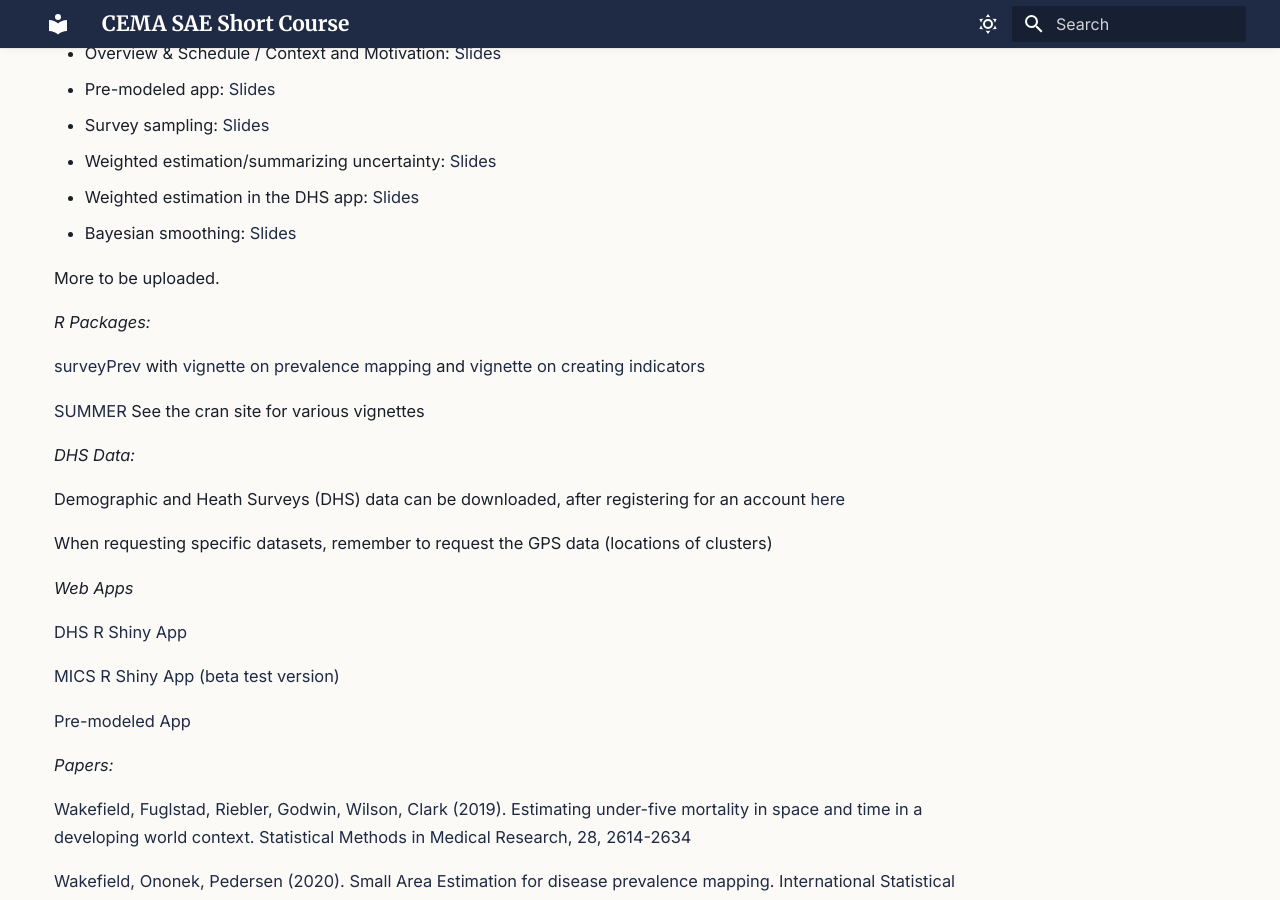
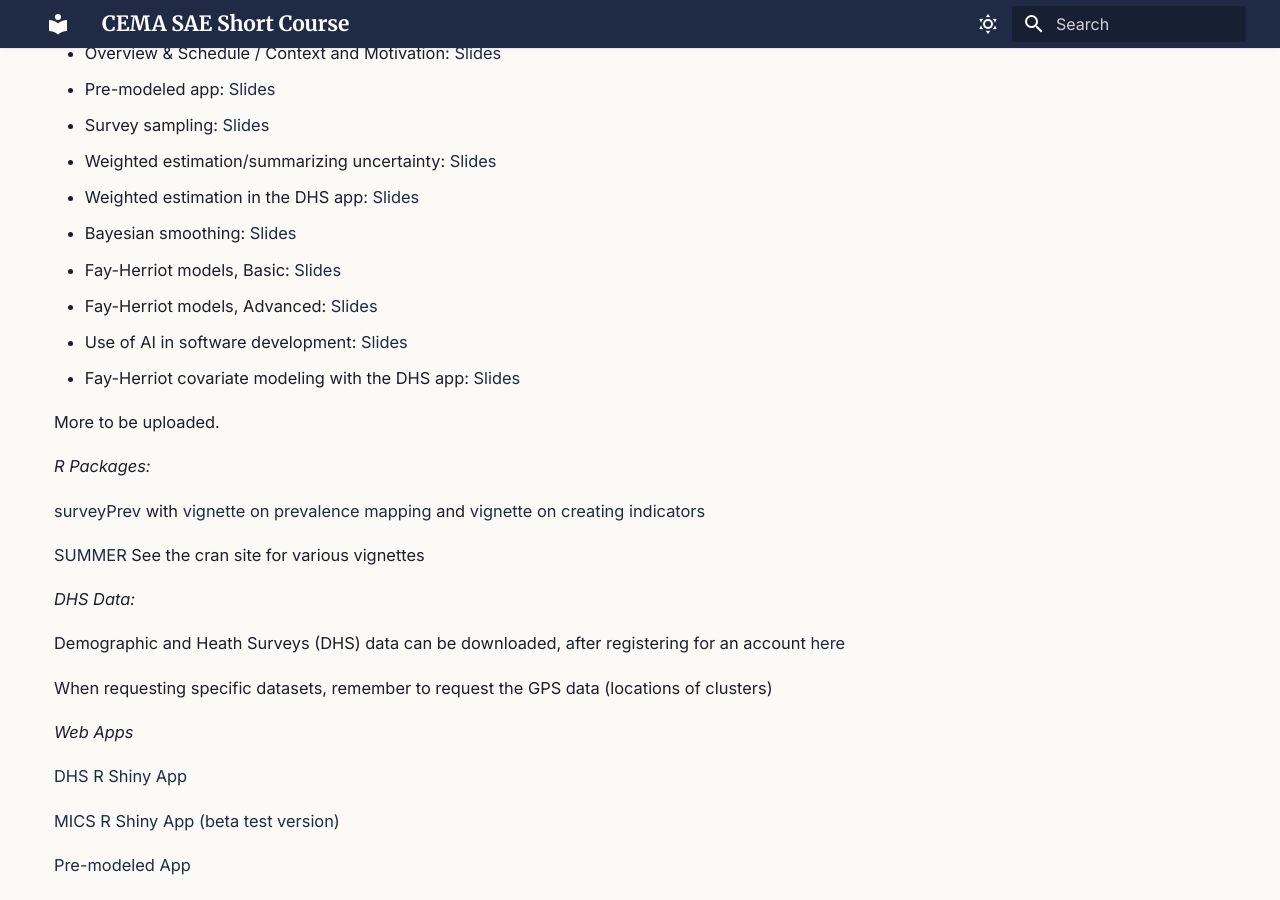
Before and after one commit to jonwake/website, an MkDocs documentation site: the page built from docs/teaching-CEMA-SAE-course.md, in a window 1280 px wide and 900 px high, scrolled down 445 px. Built offline with MkDocs 1.6.1 and Material for MkDocs 9.7.7, drawn with Linux system fonts in a browser that asks for light colours.

Commit message:
Add CEMA SAE Short Course Day 2 Slides

```diff
--- a/docs/teaching-CEMA-SAE-course.md
+++ b/docs/teaching-CEMA-SAE-course.md
@@ -12,6 +12,11 @@ Small area estimation is of crucial importance in low- and middle-income countri
 - Weighted estimation/summarizing uncertainty: [Slides](files/SAE-files/SAE-CEMA-WeightedSummarization-2026.pdf)
 - Weighted estimation in the DHS app: [Slides](files/SAE-files/sae4health-app-workshop.pdf)
 - Bayesian smoothing: [Slides](files/SAE-files/SAE-CEMA-BayesianSmoothing-2026.pdf)
+- Fay-Herriot models, Basic: [Slides](files/SAE-files/SAE-CEMA-AreaLevelModels-2026.pdf)
+- Fay-Herriot models, Advanced: [Slides](files/SAE-files/SAE-CEMA-AreaLevelModels-Advanced-2026.pdf)
+- Use of AI in software development: [Slides](files/SAE-files/sae4health-ai-in-research.pdf)
+- Fay-Herriot covariate modeling with the DHS app: [Slides](files/SAE-files/sae4health-covariates.pdf)
+
 
 More to be uploaded.
 
```
Also changed, not shown: 4 other files.
